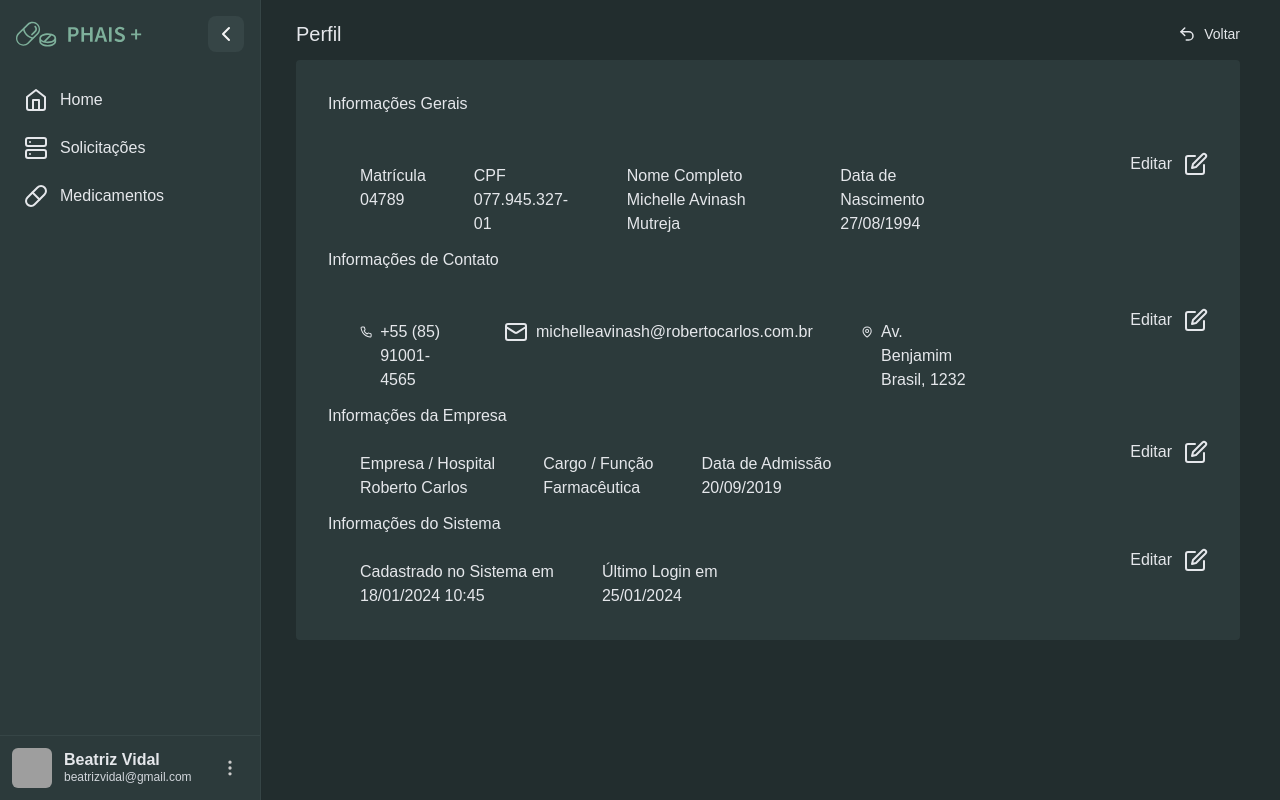
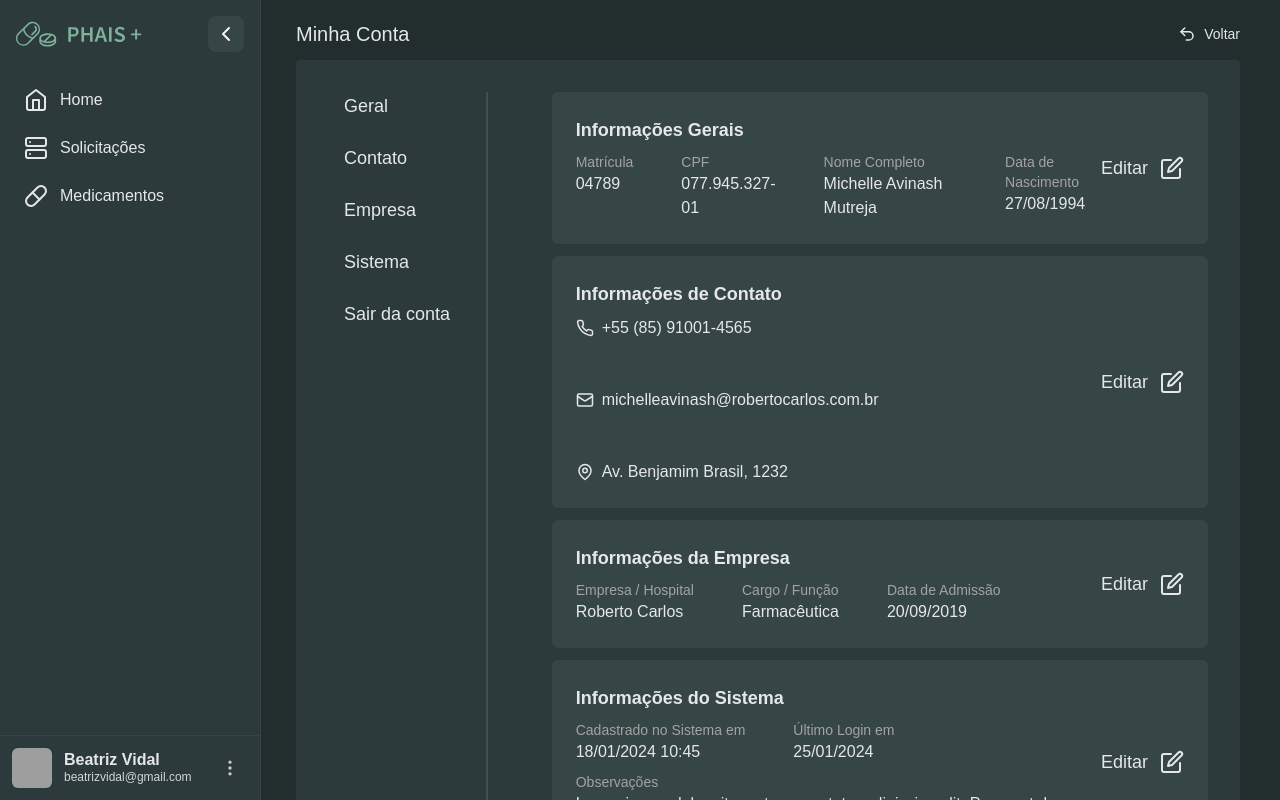
Before and after one commit to yagowb/phais-plus, a React (Vite) app in the folder client/: page /perfil in a window 1280 px wide. Built offline with nearby package versions, Linux system fonts and the light colour scheme; grey boxes are pictures that could not be loaded.

Commit message:
:lipstick: Ajustes de design

```diff
--- a/client/src/components/ProfileDiv/index.jsx
+++ b/client/src/components/ProfileDiv/index.jsx
@@ -1,9 +1,17 @@
 import { PenSquare } from "lucide-react";
 
-export const ProfileDiv = ({title, children})=> {
-    return <div className="grid grid-cols-[9fr_minmax(200px,_1fr)] grid-rows-2">
-        <div className="bg-blue">{title}</div>
-        <div className="flex items-center justify-end bg-yellow row-span-2 gap-3">Editar <PenSquare/></div>
-        <div className="bg-red">{children}</div>
+export const ProfileDiv = ({ title, children }) => {
+  return (
+    <div className="flex w-full items-center justify-between bg-bg-layer p-6 rounded-md">
+      <div className="space-y-2">
+        <h1 className="text-lg font-semibold">{title}</h1>
+        <div className="space-y-2">{children}</div>
+      </div>
+
+      <div className="flex items-center gap-3 text-lg cursor-pointer">
+        Editar
+        <PenSquare />
+      </div>
     </div>
-}
+  );
+};
--- a/client/src/components/ProfileInput/index.jsx
+++ b/client/src/components/ProfileInput/index.jsx
@@ -1,14 +1,10 @@
 import { Phone, Mail, MapPin } from "lucide-react";
 
-export const ProfileInput = ({label, content, type, icon})=> {
-    if(icon){
-        return (
-            <div className="flex gap-2">
-                {icon}
-                <p>{content}</p>
-            </div>
-        )
-    }
-
-    return <div><label htmlFor={label}>{label}</label><p>{content}</p></div>
-}
+export const ProfileInput = ({ label, content, type, icon }) => {
+  return (
+    <div className="flex flex-col">
+      {label && <label className="text-neutral-400 text-sm">{label}</label>}
+      <p className="flex gap-2 items-center">{icon}{content}</p>
+    </div>
+  );
+};
--- a/client/src/pages/Perfil/index.jsx
+++ b/client/src/pages/Perfil/index.jsx
@@ -6,10 +6,19 @@ import { MapPin, Phone, Mail } from "lucide-react";
 
 function Perfil() {
   return (
-    <BaseLayout pageName="Perfil" backPath="/perfil" style="p-8">
-      <div className="flex flex-col gap-3">
+    <BaseLayout pageName="Minha Conta" backPath="/perfil" style="p-8">
+      <div className="flex justify-between w-full gap-16">
+        <div className="flex flex-col gap-6 text-lg h-full w-52 pl-4 border-r-2 border-grays-disabled">
+          <span>Geral</span>
+          <span>Contato</span>
+          <span>Empresa</span>
+          <span>Sistema</span>
+          <span>Sair da conta</span>
+        </div>
+
+        <div className="flex flex-col gap-3 w-full">
           <ProfileDiv title="Informações Gerais">
-          <div className="flex flex-row px-8 gap-12">
+            <div className="flex gap-12">
               <ProfileInput label="Matrícula" content="04789" />
 
               <ProfileInput label="CPF" content="077.945.327-01" />
@@ -24,37 +33,54 @@ function Perfil() {
           </ProfileDiv>
 
           <ProfileDiv title="Informações de Contato">
-          <div className="flex flex-row px-8 gap-12">
-            <ProfileInput content="+55 (85) 91001-4565" icon={<Phone />} />
+            <div className="flex gap-12 flex-wrap">
+              <ProfileInput
+                content="+55 (85) 91001-4565"
+                icon={<Phone size={18} />}
+              />
 
-            <ProfileInput content="michelleavinash@robertocarlos.com.br" icon={<Mail />} />
+              <ProfileInput
+                content="michelleavinash@robertocarlos.com.br"
+                icon={<Mail size={18} />}
+              />
 
-            <ProfileInput content="Av. Benjamim Brasil, 1232" icon={<MapPin />} />
+              <ProfileInput
+                content="Av. Benjamim Brasil, 1232"
+                icon={<MapPin size={18} />}
+              />
             </div>
           </ProfileDiv>
 
           <ProfileDiv title="Informações da Empresa">
-          <div className="flex flex-row px-8 gap-12">
-            <ProfileInput label="Empresa / Hospital" content="Roberto Carlos" />
+            <div className="flex gap-12">
+              <ProfileInput
+                label="Empresa / Hospital"
+                content="Roberto Carlos"
+              />
 
               <ProfileInput label="Cargo / Função" content="Farmacêutica" />
 
-            <ProfileInput
-              label="Data de Admissão"
-              content="20/09/2019"
-            />
-
+              <ProfileInput label="Data de Admissão" content="20/09/2019" />
             </div>
           </ProfileDiv>
 
           <ProfileDiv title="Informações do Sistema">
-          <div className="flex flex-row px-8 gap-12">
-            <ProfileInput label="Cadastrado no Sistema em" content="18/01/2024  10:45" />
+            <div className="flex gap-12">
+              <ProfileInput
+                label="Cadastrado no Sistema em"
+                content="18/01/2024  10:45"
+              />
 
               <ProfileInput label="Último Login em" content="25/01/2024" />
-
+            </div>
+            <div>
+              <ProfileInput
+                label="Observações"
+                content="Lorem ipsum dolor sit amet, consectetur adipiscing elit. Praesent rhoncus felis quam, eget auctor sem mollis"
+              />
             </div>
           </ProfileDiv>
+        </div>
       </div>
     </BaseLayout>
   );
```
Lines whose indentation alone changed are shown as unchanged.
